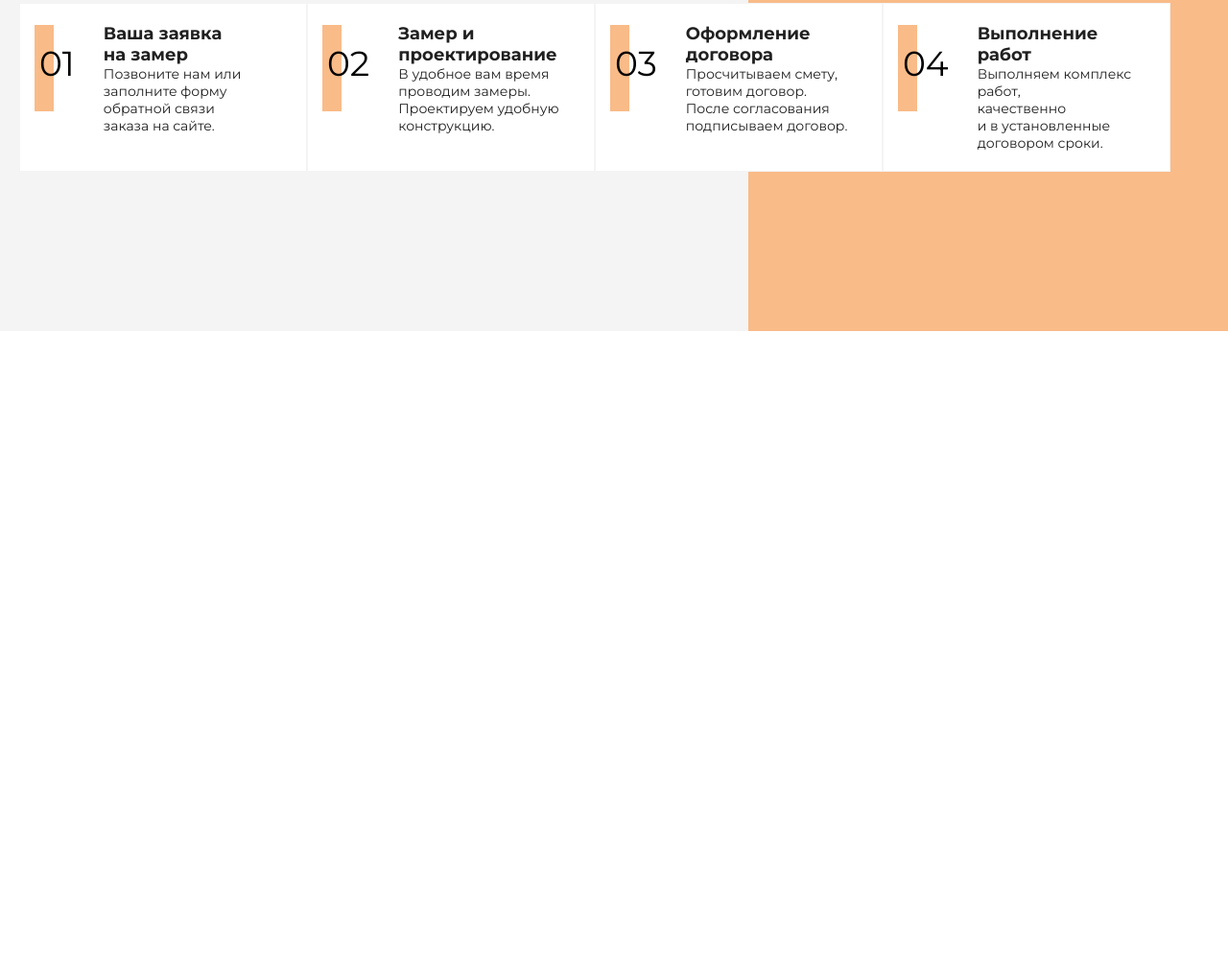
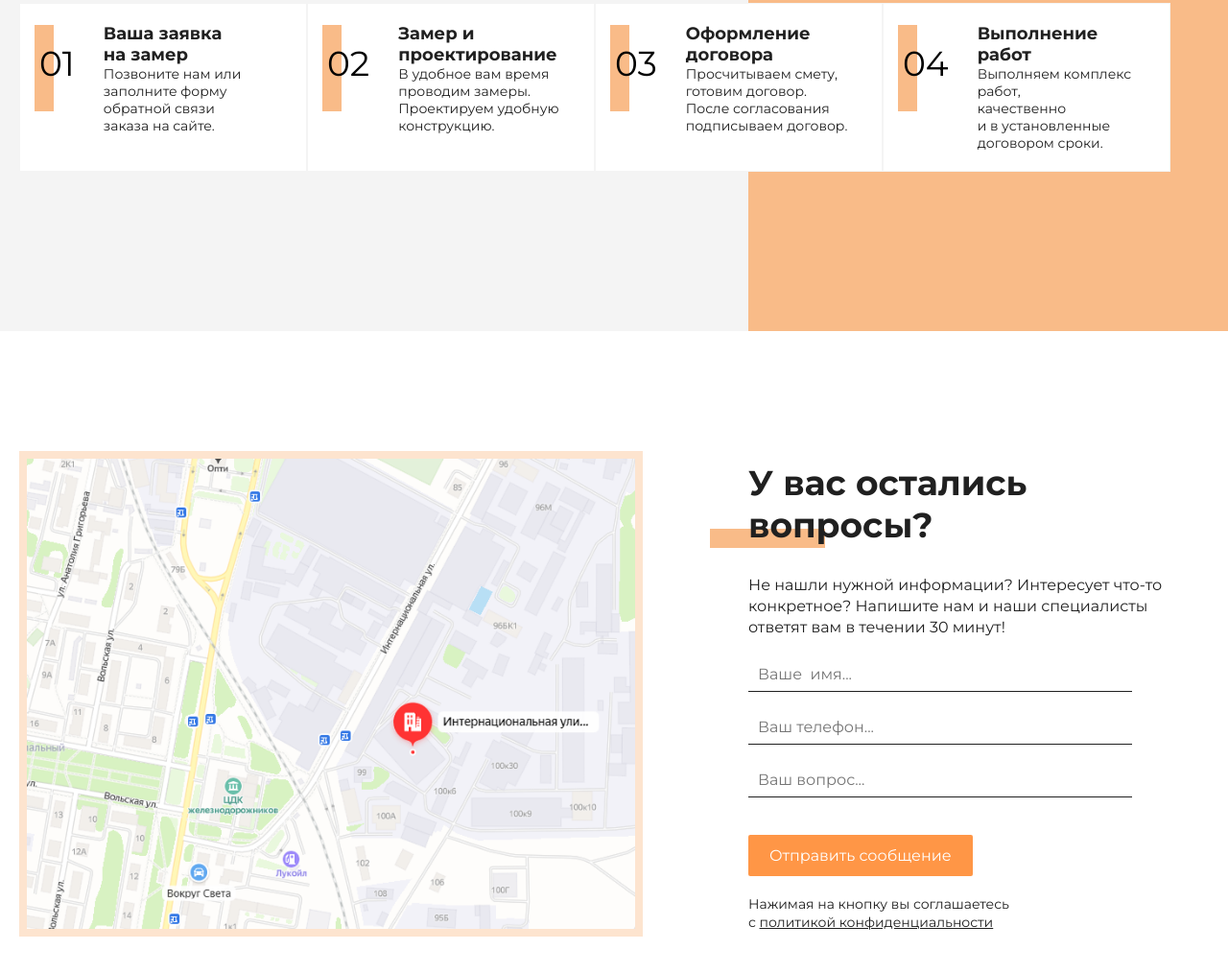
Before and after one commit to Muh1isa/lesenka, a plain HTML site: page index.html in a window 1280 px wide. Shown: the part 5041-6056 px from the top of the page at 96% size. Before the commit the page ends 5386 px from the top, so only its background shows below. Drawn offline with Linux system fonts and the light colour scheme.

Commit message:
header & 9 section finished

```diff
--- a/index.html
+++ b/index.html
@@ -276,6 +276,22 @@
                 <div class="section7__bg"></div>
             </div>
         </section>
+        <section class="section8 container">
+            <a href="#">
+                <img src="./images/image-s8.png" alt="imae">
+            </a>
+            <div>
+                <h2 class="section8__title">У вас остались <br> вопросы?</h2>
+                <p class="section8__text">Не нашли нужной информации? Интересует что-то конкретное? Напишите нам и наши специалисты  ответят вам в течении 30 минут!</p>
+                <form action="">
+                    <input type="text" placeholder="Ваше  имя..."><br><br>
+                    <input type="text" placeholder="Ваш телефон..."><br><br>
+                    <input type="text" placeholder="Ваш вопрос..."><br><br>
+                    <button>Отправить сообщение</button><br><br>
+                    <a href="#" class="link">Нажимая на кнопку вы соглашаетесь <br> с <span>политикой конфиденциальности</span></a>
+                </form>
+            </div>
+        </section>
     </main>
 </body>
 </html>
--- a/scss/blocks/_blocks.scss
+++ b/scss/blocks/_blocks.scss
@@ -7,4 +7,5 @@
 @import './section5';
 @import './section6';
 @import './section7';
+@import './section8';
 @import './footer';
--- a/scss/blocks/_section7.scss
+++ b/scss/blocks/_section7.scss
@@ -63,6 +63,7 @@
 @media screen and (max-width: 768px) {
     .section7 {
         width: 100%;
+        height: 700px;
         &__list {
            width: 100%;
            flex-wrap: wrap;
@@ -70,6 +71,9 @@
                 width: 350px;
                 height: 200px;
            }
+        }
+        &__bg {
+            height: 700px;
         }
     }
 }
--- /dev/null
+++ b/scss/blocks/_section8.scss
@@ -0,0 +1,66 @@
+.section8 {
+    display: flex;
+    align-items: center;
+    justify-content: space-between;
+    height: 760px;
+    img {
+        width: 650px;
+        border: 8px solid #FDE4CF;
+    }
+    &__title {
+        position: relative;
+        font-size: 36px;
+        color: $mainColor;
+        margin: 0 0 30px 0;
+    }
+    &__title::before {
+        position: absolute;
+        content: '';
+        width: 120px;
+        height: 20px;
+        background-color: #F9BB88;
+        bottom: -2px;
+        left: -40px;
+        z-index: -1;
+    }
+    &__text {
+        width: 480px;
+        font-size: 16px;
+        line-height: 22px;
+        color: $mainColor;
+        margin: 0 0 20px 0;
+    }
+    input {
+        width: 400px;
+        height: 36px;
+        padding: 10px;
+        font-size: 16px;
+        border: none;
+        border-bottom: 1px solid #202020;
+    }
+    button {
+        @include btn;
+        margin: 20px 0 0 0;
+    }
+    .link {
+        font-size: 14px;
+        color: $mainColor;
+        span {
+            font-weight: 400;
+            text-decoration-line: underline;
+        }
+    }
+}
+
+
+@media screen and (max-width: 768px) {
+    .section8 {
+        width: 100%;
+        height: 600px;
+        display: block;
+        margin: 60px 0 0 30px;
+        img {
+            display: none;
+        }
+    }
+}
```
Also changed, not shown: css/main.css, images/image-s8.png (added), 1 other file.
